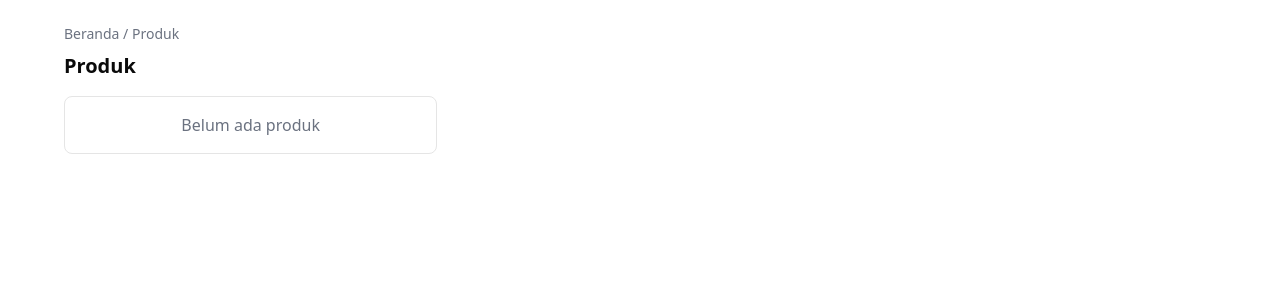
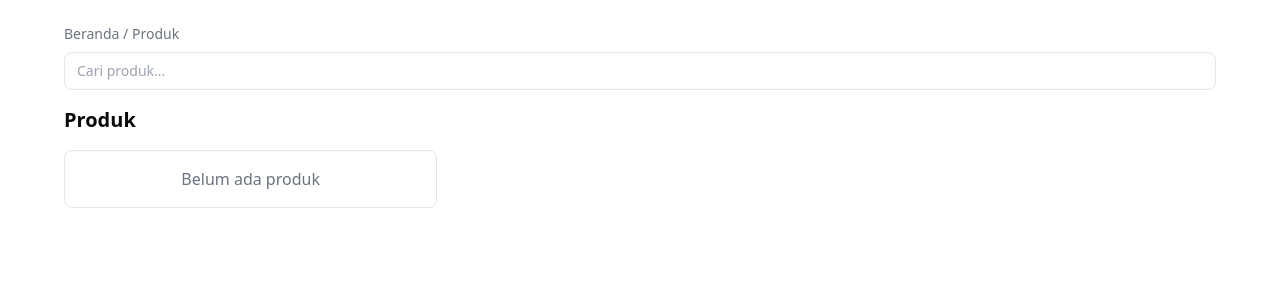
Before and after one commit to faliharyabudi/Mini-Shopee, a Next.js app in the folder web/: page /dashboard in a window 1280 px wide. Shown: the top 300 px of the page. Built offline with nearby package versions, Linux system fonts and the light colour scheme.

Commit message:
Menambahkan search bar sederhana pada layout produk dan Menyelaraskan halaman produk dengan layout baru

```diff
--- a/web/app/dashboard/layout.tsx
+++ b/web/app/dashboard/layout.tsx
@@ -9,6 +9,15 @@ export default function ProductsLayout({
         {/* Breadcrumb */}
         <p className="text-sm text-gray-500 mb-2">Beranda / Produk</p>
 
+        {/* Search Bar */}
+        <div className="mb-4">
+          <input
+            type="text"
+            placeholder="Cari produk..."
+            className="w-full border rounded-lg px-3 py-2 text-sm"
+          />
+        </div>
+
         <h1 className="text-xl font-semibold mb-4">Produk</h1>
 
         {children}
--- a/web/app/dashboard/page.tsx
+++ b/web/app/dashboard/page.tsx
@@ -1,7 +1,7 @@
 export default function ProductsPage() {
   return (
     <div>
-      {/* Grid produk (masih kosong) */}
+      {/* Grid produk */}
       <div className="grid grid-cols-2 md:grid-cols-3 gap-4">
         {/* Placeholder produk */}
         <div className="border rounded-lg p-4 text-center text-gray-500">
```
